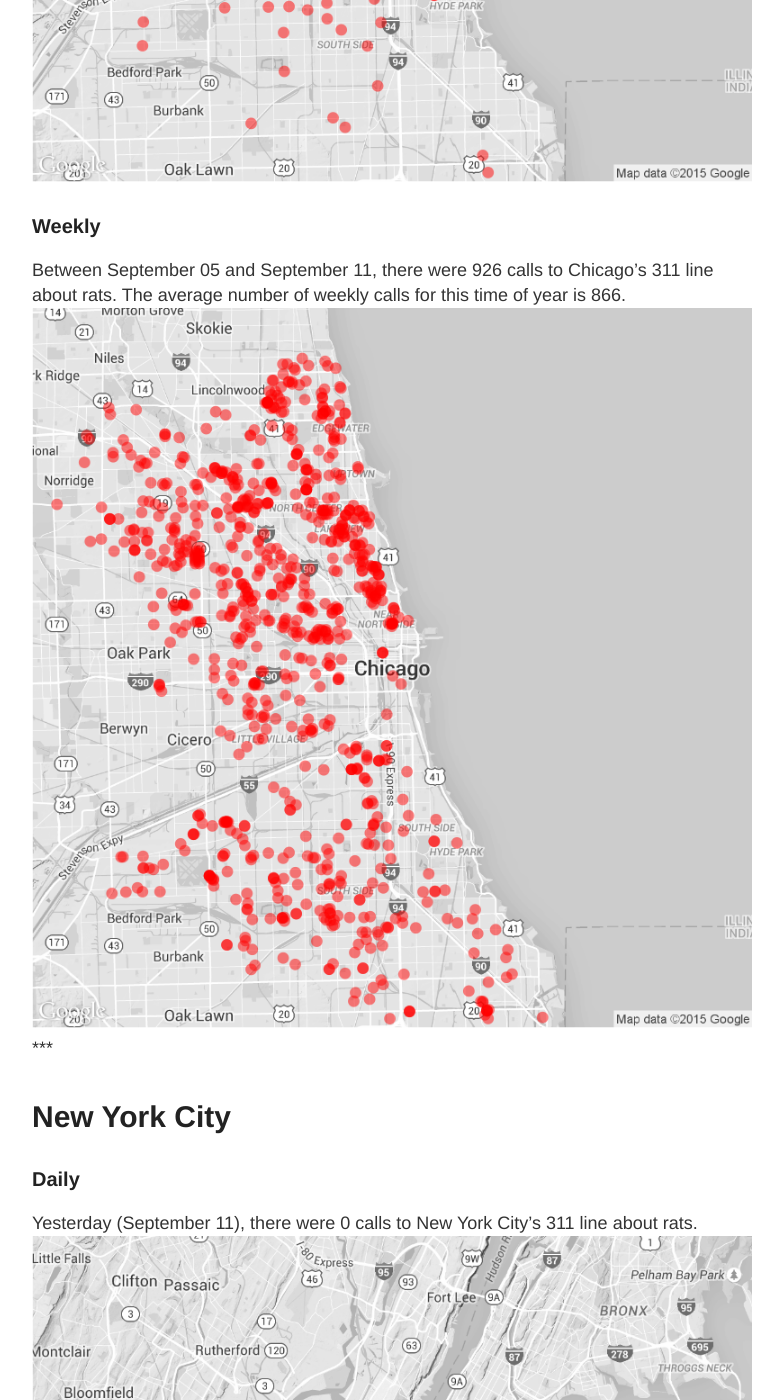
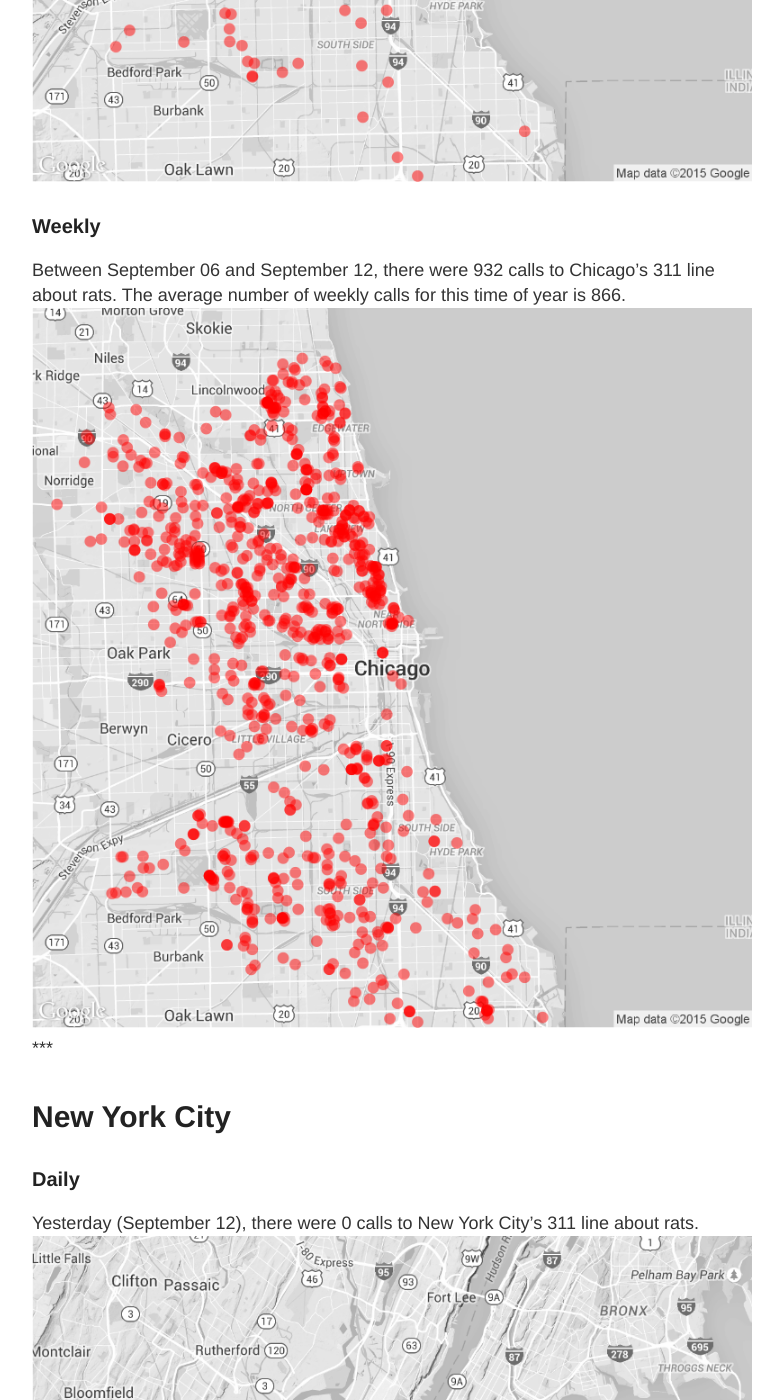
Before and after one commit to DanielHadley/ratmaps, a Jekyll site: the page built from daily.md, in a window 1280 px wide and 1400 px high, scrolled down 1033 px. Shown: the whole window, without its empty margins (248-1031 px from the left). Built offline with Jekyll 4.4.1, drawn with Linux system fonts in a browser that asks for light colours; comment, search, counter and statistics services are not loaded; some of the changed text lies outside the part shown.

Commit message:
Daily Maps

```diff
--- a/daily.md
+++ b/daily.md
@@ -15,22 +15,22 @@
 
 ### Daily
 
-Yesterday (September 11), there were 164 calls to Chicago's 311 line about rats.
+Yesterday (September 12), there were 68 calls to Chicago's 311 line about rats.
 ![Chicago rat calls to 311 weekly map]({{ site.cityimages }}/daily/Chicago_Rat_Map_Daily.png)
 
 ### Weekly
-Between September 05 and September 11, there were 926 calls to Chicago's 311 line about rats. The average number of weekly calls for this time of year is 866.
+Between September 06 and September 12, there were 932 calls to Chicago's 311 line about rats. The average number of weekly calls for this time of year is 866.
 ![Chicago rat calls to 311 weekly map]({{ site.cityimages }}/daily/Chicago_Rat_Map_Weekly.png)
 ***
 # New York City <a id="nyc"><a>
 
 ### Daily
 
-Yesterday (September 11), there were 0 calls to New York City's 311 line about rats.
+Yesterday (September 12), there were 0 calls to New York City's 311 line about rats.
 ![NYC rat calls to 311 weekly map]({{ site.cityimages }}/daily/NYC_Rat_Map_Daily.png)
 
 ### Weekly
-Between September 05 and September 11, there were 0 calls to New York City's 311 line about rats. The average number of weekly calls for this time of year is 250.
+Between September 06 and September 12, there were 0 calls to New York City's 311 line about rats. The average number of weekly calls for this time of year is 250.
 ![NYC rat calls to 311 weekly map]({{ site.cityimages }}/daily/NYC_Rat_Map_Weekly.png)
 
 Each red dot represents one call about a rat seen in that location. The dots are transparent, so multiple calls from one location will be seen as a solid dot. The usual caveats apply: more calls do not necessarily mean that there are more rats in that location than other parts of the city. A cluster of dots could indicate that one resident is unusually vocal about rodents in his or her neighborhood. Also, more densely populated neighborhoods tend to make more calls to 311.
```
Also changed, not shown: images/pages/daily/Chicago_Rat_Map_Daily.png, images/pages/daily/Chicago_Rat_Map_Weekly.png, images/pages/daily/NYC_Rat_Map_Daily.png, images/pages/daily/NYC_Rat_Map_Weekly.png.
